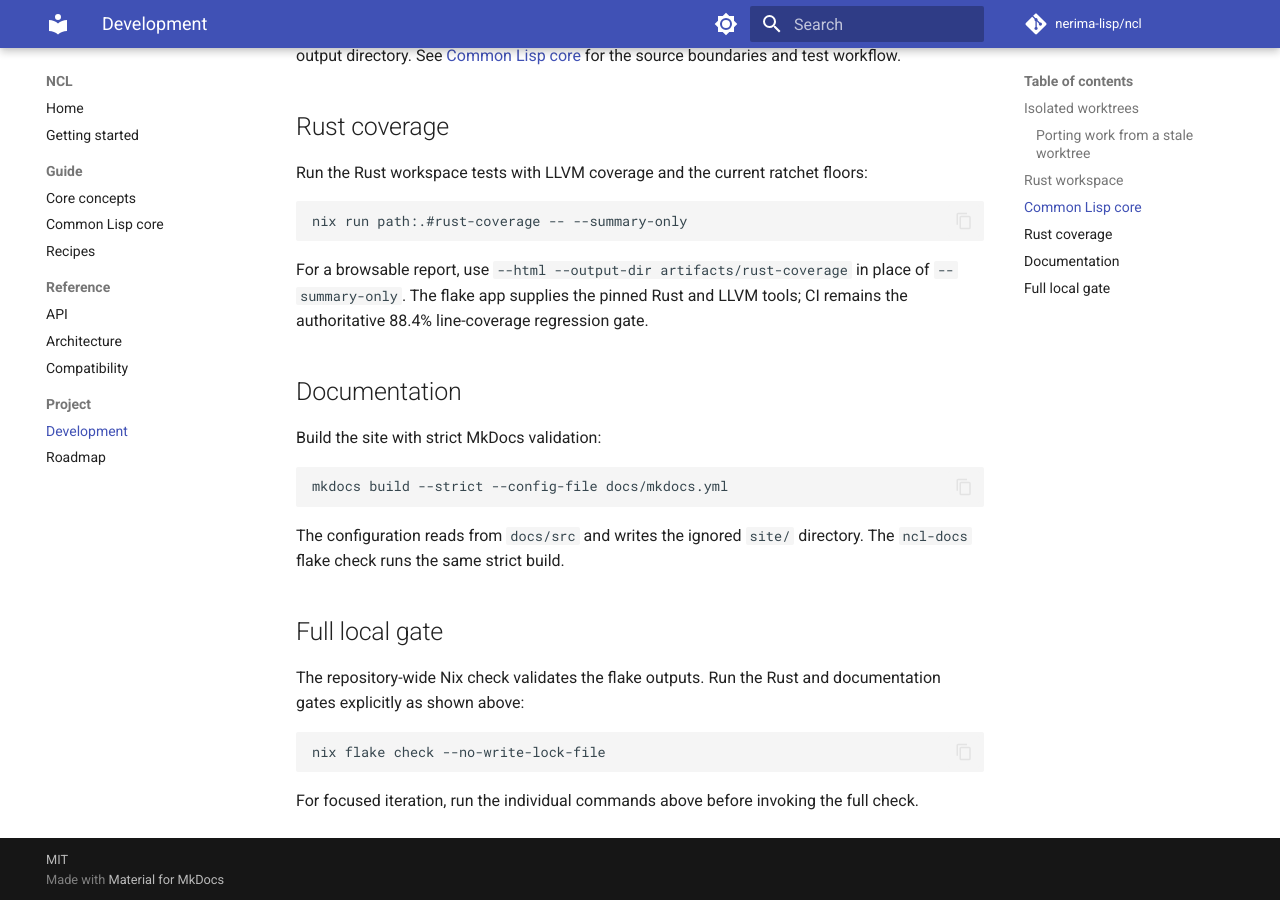
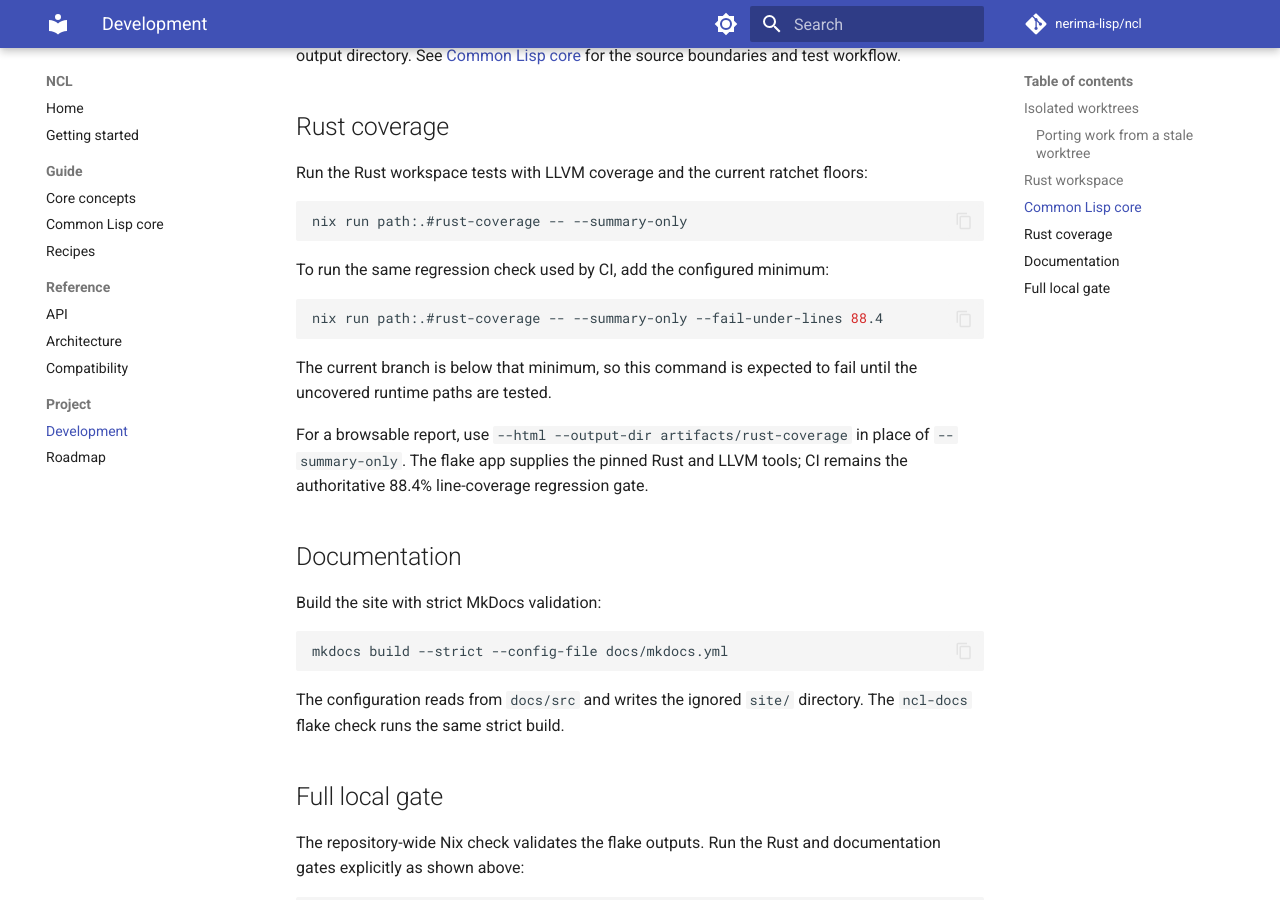
Before and after one commit to nerima-lisp/ncl, an MkDocs documentation site: the page built from docs/src/project/development.md, in a window 1280 px wide and 900 px high, scrolled down 1835 px. Built offline with MkDocs 1.6.1 and Material for MkDocs 9.7.7, drawn with Linux system fonts in a browser that asks for light colours; comment, search, counter and statistics services are not loaded.

Commit message:
docs: document coverage threshold check

```diff
--- a/docs/src/project/development.md
+++ b/docs/src/project/development.md
@@ -95,6 +95,15 @@ Run the Rust workspace tests with LLVM coverage and the current ratchet floors:
 nix run path:.#rust-coverage -- --summary-only
 ~~~
 
+To run the same regression check used by CI, add the configured minimum:
+
+~~~sh
+nix run path:.#rust-coverage -- --summary-only --fail-under-lines 88.4
+~~~
+
+The current branch is below that minimum, so this command is expected to
+fail until the uncovered runtime paths are tested.
+
 For a browsable report, use `--html --output-dir artifacts/rust-coverage` in
 place of `--summary-only`. The flake app supplies the pinned Rust and LLVM
 tools; CI remains the authoritative 88.4% line-coverage regression gate.
```
